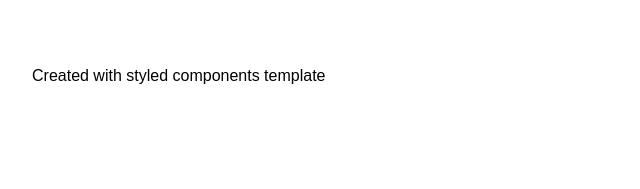
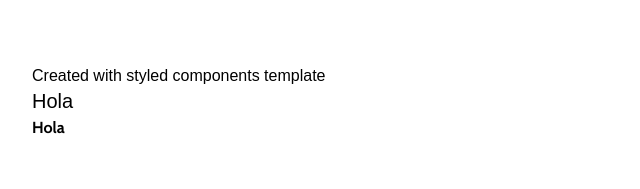
Before and after one commit to Vir89/Auriga, a React (Create React App) app in the folder client/: page / in a window 1280 px wide. Shown: the top 189 px of the page, without its empty margins (0-640 px from the left). Built offline with nearby package versions, Linux system fonts and the light colour scheme.

Commit message:
Generate styled

```diff
--- a/client/public/index.html
+++ b/client/public/index.html
@@ -3,6 +3,8 @@
   <head>
     <meta charset="utf-8" />
     <link rel="icon" href="%PUBLIC_URL%/favicon.ico" />
+    <link rel="preconnect" href="https://fonts.gstatic.com">
+    <link href="https://fonts.googleapis.com/css2?family=Cabin:wght@400;500;600;700&display=swap" rel="stylesheet">
     <meta name="viewport" content="width=device-width, initial-scale=1" />
     <meta name="theme-color" content="#000000" />
     <meta
--- a/client/src/App.js
+++ b/client/src/App.js
@@ -1,11 +1,21 @@
 import React from 'react';
 import styled from 'styled-components/macro';
+import H2 from './components/atoms/H2';
+
+const H1 = styled.h1 `
+font-family: "Cabin";
+font-style: 700;
+`
 
 const App = () => {
   return (
     <>
       <Main>
         <div>Created with styled components template</div>
+        <H2>Hola</H2>
+        <H1>Hola</H1>
+
+
       </Main>
     </>
   );
--- /dev/null
+++ b/client/src/components/atoms/H2.js
@@ -0,0 +1,8 @@
+import styled from "styled-components";
+
+const H2 = styled.h2 `
+    font-size: 20px;
+    font-weight: ${props => props.theme.textWeight.medium};
+`
+
+export default H2;
--- /dev/null
+++ b/client/src/components/atoms/P.js
@@ -0,0 +1,6 @@
+import styled from "styled-components";
+
+const P = styled.p `
+    font-size: 10px;
+    font-weight: ${props => props.theme.textWeight.regular};
+`
--- /dev/null
+++ b/client/src/components/atoms/PillButton.js
@@ -0,0 +1,5 @@
+import styled from "styled-components";
+
+const PillButton = styled.button `
+    font-size: 10px;
+`
--- /dev/null
+++ b/client/src/components/atoms/PillSelect.js
@@ -0,0 +1,5 @@
+import styled from "styled-components";
+
+const PillSelect = styled.select `
+    font-size: 10px;
+`
--- a/client/src/styles/GlobalStyles.js
+++ b/client/src/styles/GlobalStyles.js
@@ -68,6 +68,7 @@ table {
 
 html, body, #root {
   height: 100%;
+  font-family: "Cabin";
 }
 `;
 
--- a/client/src/styles/theme.js
+++ b/client/src/styles/theme.js
@@ -4,13 +4,11 @@ import { ThemeProvider } from "styled-components";
 
 const theme = {
     colors : {
-        primary : "#060B26",
-        secondary : "#FFFFFF",
-        red: "#FF2900",
-        orange: "#FF662F",
-        grey:"#EEEEEE",
-        button: "#2991cc",
-        buttonHover:"#060B26"
+        primary : "#1D4A7E",
+        secondary : "#2FB695",
+        tertiary : "#B2D9DB",
+        quaternary : "#517B9A",
+        quinary :"#F3FAEF"
     },
     largeViewport : {
         size: "1000px", // to be used as min-width in media queries
@@ -29,6 +27,13 @@ const theme = {
         padding : "30px",
         margin : "30px",
     },
+    textWeight : {
+        regular : 400,
+        medium : 500,
+        semiBold : 600,
+        bold : 700,
+
+    },
 
 
     mainContentWidth : "80%", // all viewports have the same width in the outermost div that holds everything
```
Also changed, not shown: client/src/components/atoms/H1.js (+8 -0 lines), client/src/components/atoms/H3.js (added, +8 -0 lines).
